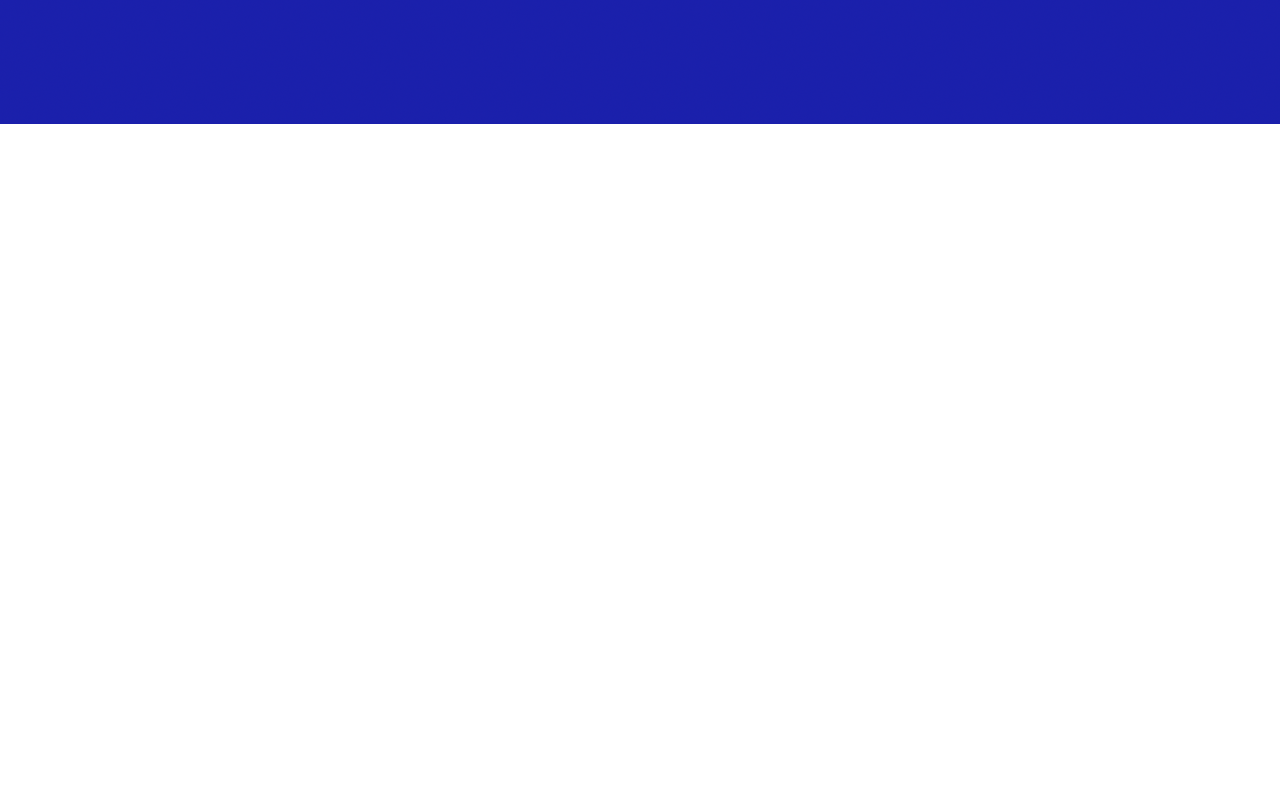
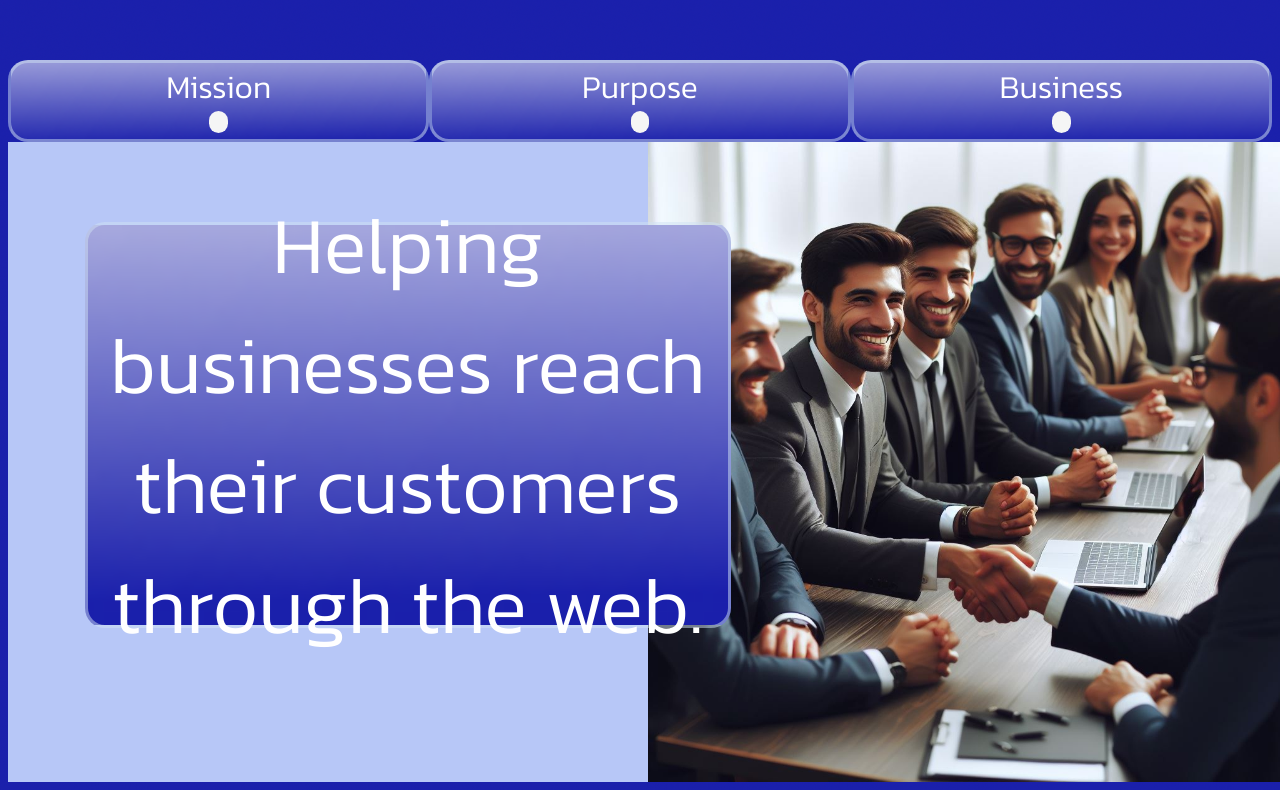
Before and after one commit to benitoRepository/benitoRepository.github.io, a plain HTML site: page index.html in a window 1280 px wide. Shown: the part 676-1466 px from the top of the page. Before the commit the page ends 800 px from the top, so only its background shows below. Drawn offline with Linux system fonts and the light colour scheme.

Commit message:
Add files via upload

```diff
--- a/bluewave.css
+++ b/bluewave.css
@@ -18,7 +18,8 @@ header{
     transition: background-color 1.0s ease;
     z-index: 2;
     text-align: left;
-    right: 0.0em
+    right: 0.0em;
+    top: 2%;
     /*transition: opacity .5s ease-in-out;*/
 }
 
@@ -26,11 +27,13 @@ body{
     background-image: url(wave_bg.png);
     text-align: center;
     font-family: Kanit;
+    color:rgba(255, 255, 255);
+    align-items: center;
 }
 
 #blue-header{
     font-size: 5.0em;
-    padding-top: 8%;
+    padding-top: 5%;
     /*background-color:#3d85c6;*/
     color:rgba(255, 255, 255);
 }
@@ -80,5 +83,114 @@ body{
     opacity: 0.0;
     transition: opacity 3s ease-in-out;
     font-size: 2.5em;
-    color:rgba(255, 255, 255);
 }
+
+#outer_shell{
+    border-color:rgba(255, 255, 255);
+    border-width:5px;
+    margin-top: 10%;
+    border-style: solid;
+    width: 80%;
+    margin: 0 auto;
+    border-radius: 20px;
+}
+
+.wide{
+    width: 100%;
+}
+
+.heightSpace50{
+    height: 50%;
+}
+
+.heightSpace15{
+    height: 15%;
+}
+
+.heightSpace30{
+    height: 30%;
+}
+
+.heightSpace2{
+    height: 2%;
+    border-color: rgba(0,0,0, 0);
+    background-image: none;
+}
+
+#curtain_panels .heightSpace2{
+    height: 2%;
+    border-color: rgba(0,0,0, 0);
+    background-image: none;
+}
+
+#curtain_panels .heightSpace2:hover{
+    border-color: rgba(0,0,0, 0);
+}
+
+#curtainBox{
+    display: flex;
+    justify-content: space-around;
+    height: 80vh;
+    width: 100vw;
+    background: #b7c7f7 url('assets/image1.jpeg') right/contain no-repeat;
+    position: relative;
+    margin: auto;
+}
+
+.curtain-column{
+    flex: 1;
+    background-color:#1b20ab;
+    transition: opacity .25s ease-in-out, background-color .25s ease-in-out;
+    z-index: 1;
+}
+
+#bannerBox{
+    z-index: 0;
+    position: absolute;
+    top:10vh;
+    left:6vw;
+    right:0;
+    bottom:0;
+    height:50vh;
+    width:50vw;
+    justify-content: center;
+    align-items: center;
+    display: flex;
+    font-size: 5em;
+    border-radius: 20px;
+    border-style: solid;
+    background: url(button44x180blue.png) center/cover no-repeat;
+    border-color: rgba(207,226,243, 0.5);
+    transition: opacity .5s ease-in-out;
+    opacity: 0;
+}
+
+#curtain_panels{
+    display: flex;
+    justify-content: space-evenly;
+}
+
+#curtain_panels div{
+    flex: 1;
+    background: url(button44x180blue.png) center/cover no-repeat;
+    font-size: 2em;
+    border-radius: 20px;
+    border-style: solid;
+    border-color: rgba(207,226,243, 0.5);
+}
+
+#curtain_panels div:hover{
+    border-color: whitesmoke;
+}
+
+#curtain_panels #p1{
+}
+
+#curtain_panels .bar{
+    margin: auto;
+    height: 2vh;
+    width: 1vw;
+    background-color: whitesmoke;
+    border-color: rgba(0,0,0, 0);
+    background-image: none;
+}
--- a/bluewave.js
+++ b/bluewave.js
@@ -2,9 +2,16 @@ var counter = 0;
 var mousex = 0;
 var mousey = 0;
 var intro_mode = 0;
-const intro_text = ["Interested in hiring a good web designer?", "Check out my designs and see if you would consider Benito.", "I call this one 'Blue Wave'"];
+const intro_text = ["Interested in hiring a good web designer?", "Scroll down to check out my designs and see if you would consider Benito.", "I call this one 'Blue Wave'", "Blue Wave has a 2000's aesthetic style."];
+var blind_count = 0;
+var auto_reveal = true;
+const banner_text = ["Helping businesses reach their customers through the web.", "Transforming Visual Concepts into Seamless Interactions.", "Crafting interfaces that captivate and drive."];
+var image_count = 0;
+const banner_images = ["url(assets/image1.jpeg)","url(assets/image2.jpeg)","url(assets/image3.jpeg)"];
 window.onload=function donenow(){
 	var intro_ele = document.getElementById("intro");
+	var banner_curtain = document.getElementById("bannerBox");
+	var topDiv = document.getElementById("curtainBox");
 	const banner_loop = setInterval( ()=> {
 		let counter_tick = 700;
 		if(counter == 0){
@@ -21,4 +28,62 @@ window.onload=function donenow(){
 			counter = 0;
 		}
 	}, 10);
+
+  	function revealPanel(){
+  		setTimeout(() => {
+    		topDiv.childNodes.forEach(function(topNode){
+  				if (topNode.nodeType === 1) {
+  					if(topNode.id == blind_count){
+  						topNode.style.opacity = "0.0";
+  					}
+  					//if(blind_count == 10){
+  						//topNode.style.opacity = "1.0";
+  					//}
+  				}
+  			});
+  			if(blind_count < 10){
+  				blind_count++;
+  				revealPanel();
+  				//image_count++;
+  				//console.log("url(image" + image_count + ".jpg)");
+  				//setTimeout(() => {
+  					//topDiv.style.backgroundImage = "url(image" + image_count + ".jpg)";
+				//}, 500);
+  				//if(image_count > 3)//it just works?
+  				//image_count = 1;
+  			}
+  			else{
+  				banner_curtain.style.opacity="1.0";
+  				if(auto_reveal){
+  					bannerPause();
+  				}
+  			}
+  		}, 250);
+  	}
+
+  	function rebootPanels(){
+  		topDiv.childNodes.forEach(function(topNode){
+  			if(topNode.nodeType === 1){
+  				topNode.style.opacity = "1.0";
+  			}
+  		});
+  		blind_count = 0;
+  	}
+
+  	function bannerPause(){
+  		setTimeout(()=>{
+  			rebootPanels();
+  			banner_curtain.style.opacity="0.0";
+  			image_count++;
+  			if(image_count > 2)
+  				image_count = 0;
+  			setTimeout(()=>{
+  				banner_curtain.innerText = banner_text[image_count];
+  				topDiv.style.backgroundImage = banner_images[image_count];
+  				revealPanel();
+  			}, 500);
+  		}, 6000);
+  	}
+
+  	revealPanel();
 }
--- a/index.html
+++ b/index.html
@@ -18,6 +18,31 @@
 			</div>
 		</header>
 		<h1 id="blue-header"><pre>B l u e W av e</pre></h1>
+		<div class="wide heightSpace15"></div>
 		<div id="intro"></div>
+		<div class="wide heightSpace30"></div>
+		<!--Helping businesses reach their customers through the web.-->
+		<!--Transforming Visual Concepts into Seamless Interactions.-->
+		<!--Crafting interfaces that captivate and drive.-->
+		<div id="curtain_panels">
+			<div id="p1">Mission<div id="p1p" class="bar"></div><div class="heightSpace2"></div></div>
+			<div>Purpose<div id="p2p" class="bar"></div><div class="heightSpace2"></div></div>
+			<div>Business<div id="p3p" class="bar"></div><div class="heightSpace2"></div></div>
+		</div>
+		<div id="curtainBox">
+			<div id="bannerBox">
+				Helping businesses reach their customers through the web.
+			</div>
+			<div class="curtain-column" id="0"></div>
+    		<div class="curtain-column" id="1 "></div>
+    		<div class="curtain-column" id="2"></div>
+    		<div class="curtain-column" id="3"></div>
+    		<div class="curtain-column" id="4"></div>
+    		<div class="curtain-column" id="5"></div>
+    		<div class="curtain-column" id="6"></div>
+    		<div class="curtain-column" id="7"></div>
+    		<div class="curtain-column" id="8"></div>
+    		<div class="curtain-column" id="9"></div>
+		</div>
 	</body>
 </html>
```
Also changed, not shown: assets/image1.jpeg (added), assets/image2.jpeg (added), assets/image3.jpeg (added), 1 other file.
